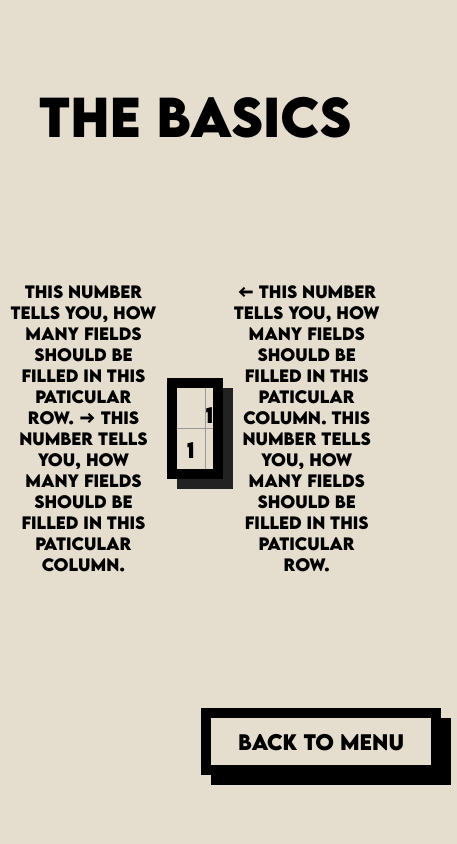
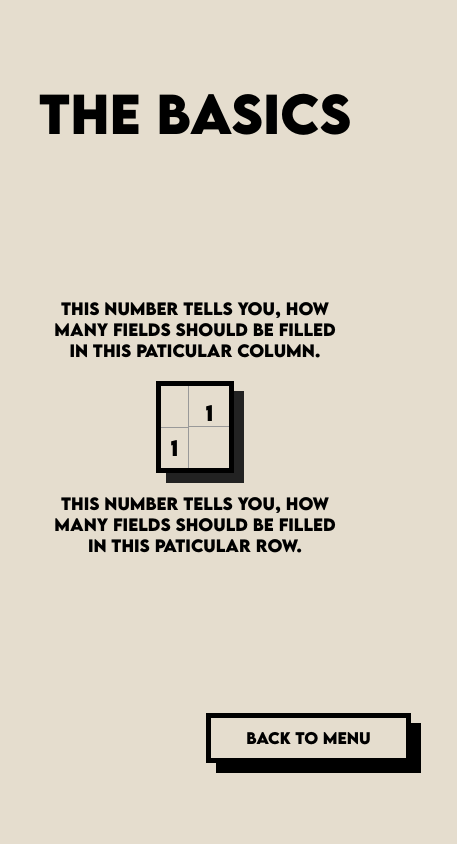
Before and after one commit to DerDawo/nonogram, a plain HTML site: page tutorial/index.html in a window 390 px wide. Shown: the top 844 px of the page, 457 px wide, since content can reach past the window. Drawn offline with Linux system fonts and the light colour scheme.

Commit message:
Update tutorial.css

```diff
--- a/tutorial/tutorial.css
+++ b/tutorial/tutorial.css
@@ -11,8 +11,8 @@ html{
   padding: 0;
   -webkit-touch-callout: none; /* iOS Safari */
     -webkit-user-select: none; /* Safari */
-     -khtml-user-select: none; /* Konqueror HTML */
-       -moz-user-select: none; /* Old versions of Firefox */
+    -khtml-user-select: none; /* Konqueror HTML */
+      -moz-user-select: none; /* Old versions of Firefox */
         -ms-user-select: none; /* Internet Explorer/Edge */
             user-select: none; /* Non-prefixed version, currently supported by Chrome, Edge, Opera and Firefox */
 }
@@ -178,3 +178,118 @@ td{
 .a{
   max-width: 500px
 }
+
+
+/* Extra small devices (phones, 600px and down) */
+@media only screen and (min-width: 768px) {
+  .mobiletext{
+    display: none;
+  }
+}
+
+/* Extra small devices (phones, 600px and down) */
+@media only screen and (max-width: 768px) {
+
+  h1{
+    margin-top: 15px;
+    margin-bottom: 0px;
+    font-size: 50px;
+    word-wrap: break-word;
+    cursor: default;
+  }
+
+  h2{
+    margin-top: 15px;
+    margin-bottom: 0px;
+    font-size: 50px;
+    word-wrap: break-word;
+    cursor: default;
+  }
+
+  .table-cont{
+    display: flex;
+    flex-direction: column;
+    align-items: center;
+  }
+
+  .desktoptext{
+    display: none;
+  }
+
+  .description{
+    margin: 20px;
+  }
+
+  p{
+    font-size: 15px;
+  }
+
+  .button{
+    font-size: 15px;
+    padding: 10px;
+    margin: 1rem;
+    max-width: 175px;
+  }
+
+
+  #backbutton{
+    background-color: rgba(255, 255, 255, 0);
+    border: black 5px solid;
+    color: black;
+    cursor: pointer;
+    margin-top: auto;
+    max-width: 175px;
+  }
+
+  /*allgemeine Tabellen Style*/
+  table {
+    border: black 5px solid;
+    -webkit-box-shadow: 0 #00000000;
+    -moz-box-shadow: 0 #00000000;
+    box-shadow: 0 #00000000;
+  }
+
+  table:hover{
+    border: black 5px solid;
+    -webkit-box-shadow: 0 #00000000;
+    -moz-box-shadow: 0 #00000000;
+    box-shadow: 0 #00000000;
+  }
+
+  th{
+    height: 40px;
+    width: 40px;
+    padding: 0;
+  }
+
+  td{
+    border: 1px solid #999999;
+  }
+
+  /*test-Feld*/
+  .ttop{
+    border-left: 1px solid #999999;
+    vertical-align: bottom;
+  }
+
+  .tleft{
+    width: 100%;
+    border-top: 1px solid #999999;
+    display: flex;
+    flex-direction: row;
+    align-items: center;
+    justify-content: flex-end;
+  }
+
+  .th-container-infostop{
+    width: 100%;
+    margin-top: 5px;
+  }
+
+  .th-container-infosleft{
+    text-align: center;
+    margin-left: 10px;
+    margin-right: 10px;
+  }
+
+}
```
